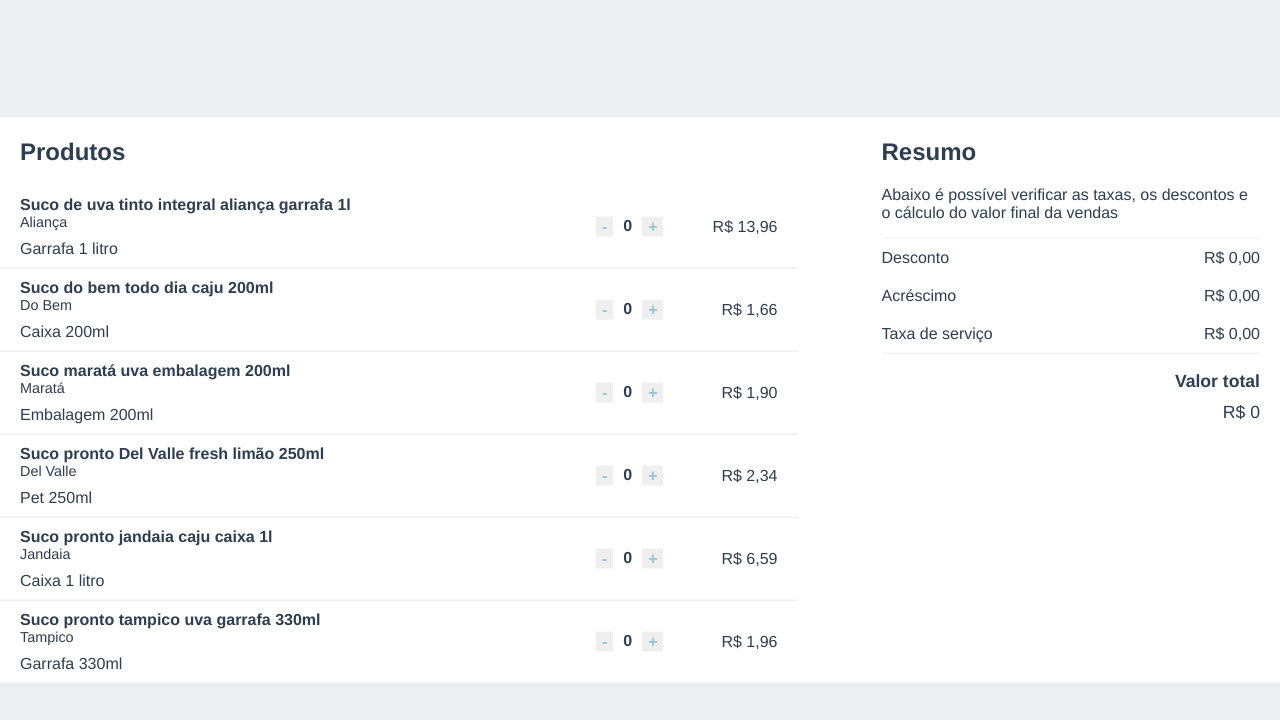
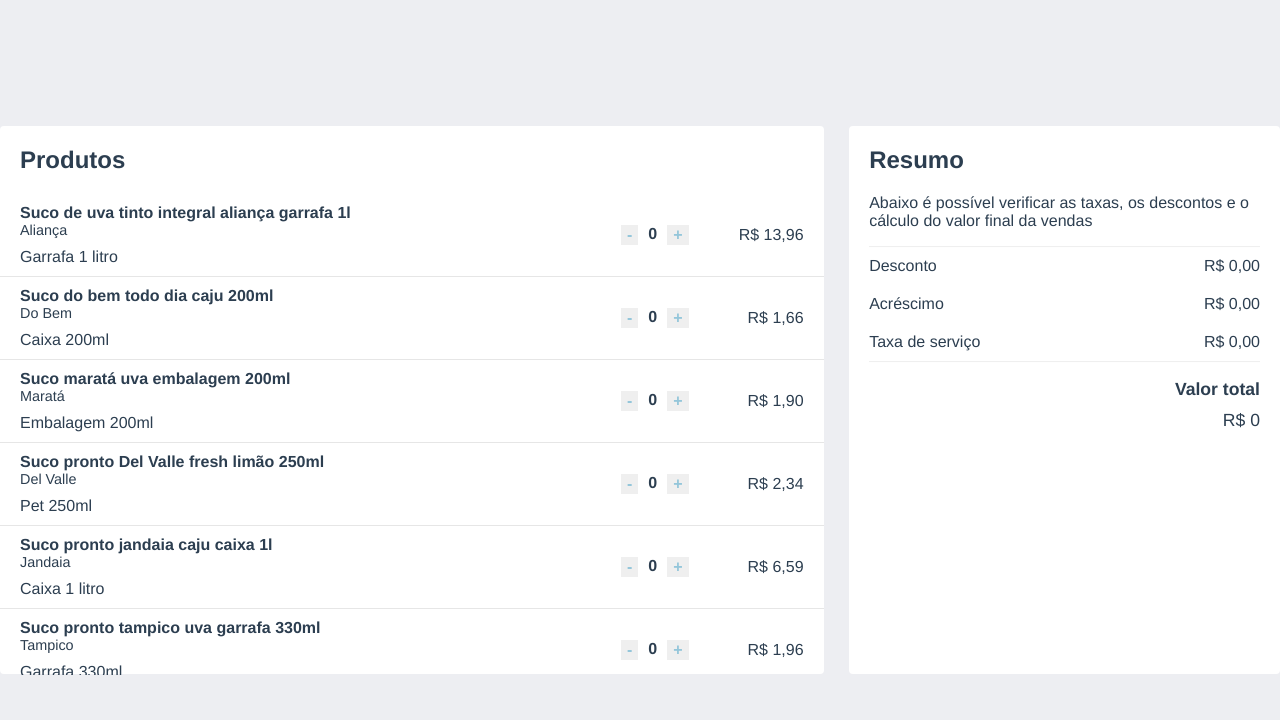
Before and after one commit to savilasaraiva/dev-academy-checkout-frontend, a Vue app: page / in a window 1280 px wide. Shown: the top 720 px of the page. Built offline with nearby package versions, Linux system fonts and the light colour scheme.

Commit message:
Adds content overflow handling in the product list

```diff
--- a/src/pages/home/Home.vue
+++ b/src/pages/home/Home.vue
@@ -21,7 +21,6 @@
 <style lang="stylus">
 .home
     width 100%
-    background-color #fff
 
 @media screen and (min-width: 950px)
     .home
@@ -32,7 +31,7 @@
         transform translate(-50%, -50%)
 
     .product-list
-        margin-right  5%
+        margin-right  2%
 
 @media screen and (min-width: 1300px)
     .home
--- a/src/pages/home/components/HomePaymentSummary.vue
+++ b/src/pages/home/components/HomePaymentSummary.vue
@@ -39,6 +39,8 @@
 <style lang="stylus">
 .home-payment-summary
     padding 0 20px
+    background-color #fff
+    border-radius 4px
 
 .title, .description
     text-align left
--- a/src/pages/home/components/HomeProductList.vue
+++ b/src/pages/home/components/HomeProductList.vue
@@ -1,7 +1,9 @@
 <template>
     <div class="home-product-list">
         <h2 class="title">Produtos</h2>
-        <home-product-list-item class="product-item" v-for="product in products" :key="product.id" :product="product" />
+        <div class="product-list-container">
+            <home-product-list-item class="product-item" v-for="product in products" :key="product.id" :product="product" />
+        </div>
     </div>
 </template>
 
@@ -25,6 +27,12 @@
 <style lang="stylus" scoped>
 .home-product-list
     width 100%
+    background-color #fff
+    border-radius 4px
+
+.product-list-container
+    max-height 60vh
+    overflow-y auto
 
 .title
     text-align left
```
